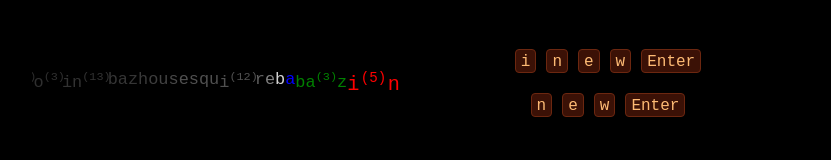
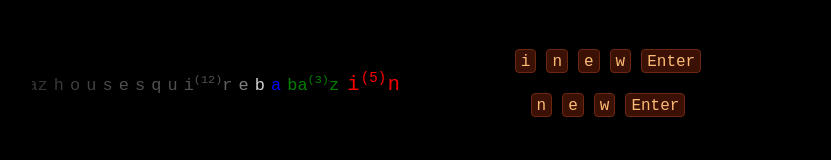
Before and after one commit to pyb/literal-incremental, a Next.js app: page / in a window 1280 px wide. Shown: the part 335-495 px from the top of the page, without its empty margins (224-1055 px from the left). Built offline with nearby package versions, Linux system fonts and the light colour scheme.

Commit message:
Improve stream CSS (flex is bad bc turns spans into block elements)

```diff
--- a/src/app/UI/Stream.tsx
+++ b/src/app/UI/Stream.tsx
@@ -62,7 +62,6 @@ const Stream = ({stream, dict}: Props) => {
 
     return (
         <div className={styles.streamComponent}>
-
                 {separatedStream.reverse().map(streamToText).reverse()}
         </div>
     )
--- a/src/app/css/stream.module.css
+++ b/src/app/css/stream.module.css
@@ -6,14 +6,12 @@
     word-spacing: -.4ch;
     font-size: 1.3em;
     padding-right: 2vh;
-    text-align: end;
+    text-align:right;
     margin: auto;
     width: 100%;
     overflow: hidden;
     white-space: nowrap;
-    display: flex;
-    flex-direction: row;
-    justify-content: flex-end;
+    direction: rtl;
 }
 
 .streamContent {
```
